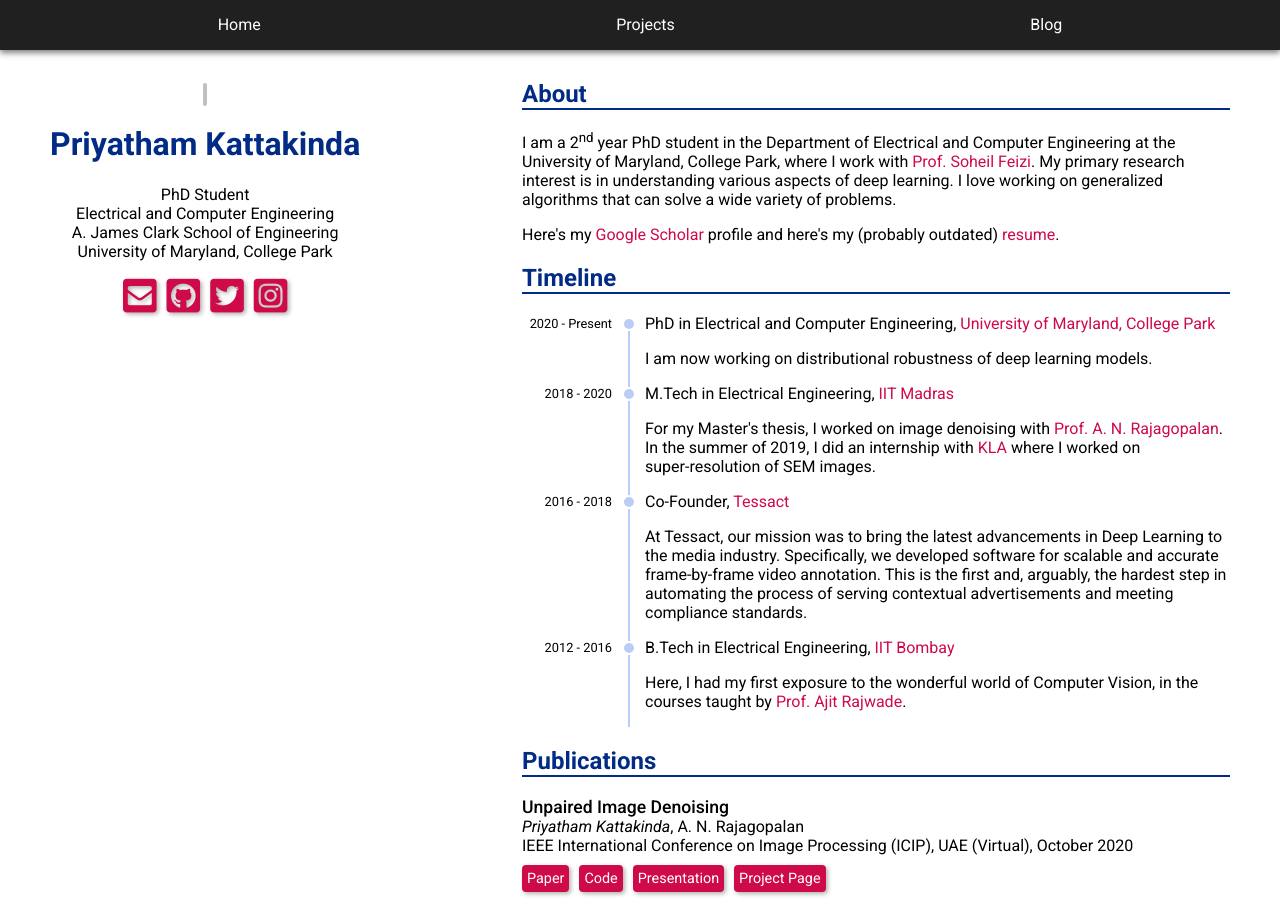
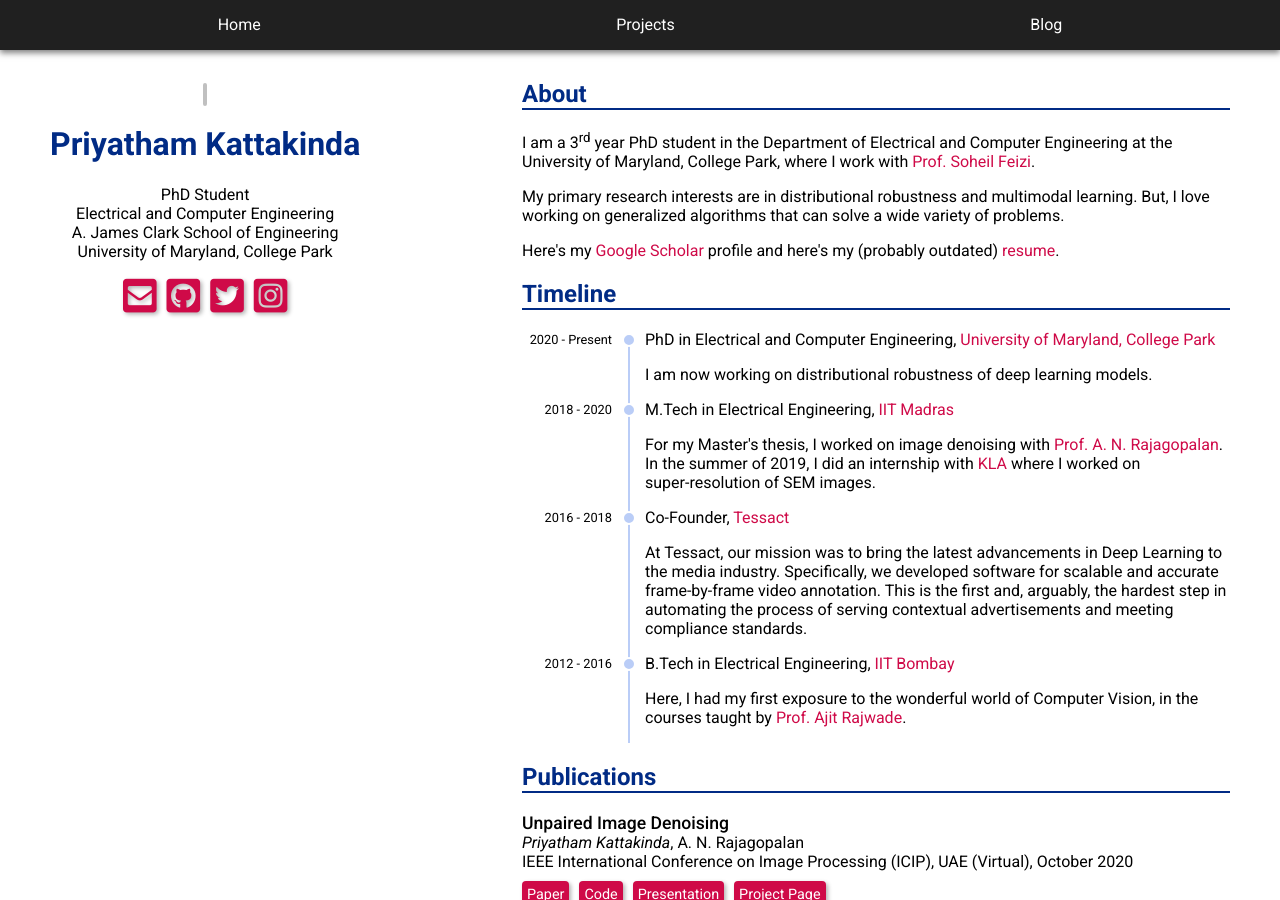
Before and after one commit to priyathamkat/priyathamkat.github.io, a Jekyll site: the page built from index.nonamp.html, in a window 1280 px wide and 900 px high. Built offline with Jekyll 4.4.1, drawn with Linux system fonts in a browser that asks for light colours; nearby versions of some CDN libraries.

Commit message:
Update year and interests

```diff
--- a/index.nonamp.html
+++ b/index.nonamp.html
@@ -78,12 +78,13 @@
         <section id="about">
             <h2>About</h2>
             <p>
-                I am a 2<sup>nd</sup> year PhD student in the Department of <span class="nowrap">Electrical and Computer
+                I am a 3<sup>rd</sup> year PhD student in the Department of <span class="nowrap">Electrical and Computer
                     Engineering</span> at the <span class="nowrap"> University of Maryland, College Park, </span> where
                 I work with <a href="https://www.cs.umd.edu/~sfeizi/index.html">Prof. Soheil Feizi</a>.
-
-                My primary research interest is in understanding various aspects of <span class="nowrap">deep
-                    learning</span>. I love working on generalized algorithms that can solve a wide variety of problems.
+            </p>
+            <p>
+                My primary research interests are in distributional robustness and multimodal learning.
+                But, I love working on generalized algorithms that can solve a wide variety of problems.
             </p>
             <p>
                 Here's my <a href="https://scholar.google.com/citations?user=D9ebp-YAAAAJ&hl=en"
```
Also changed, not shown: index.html (+5 -4 lines).
